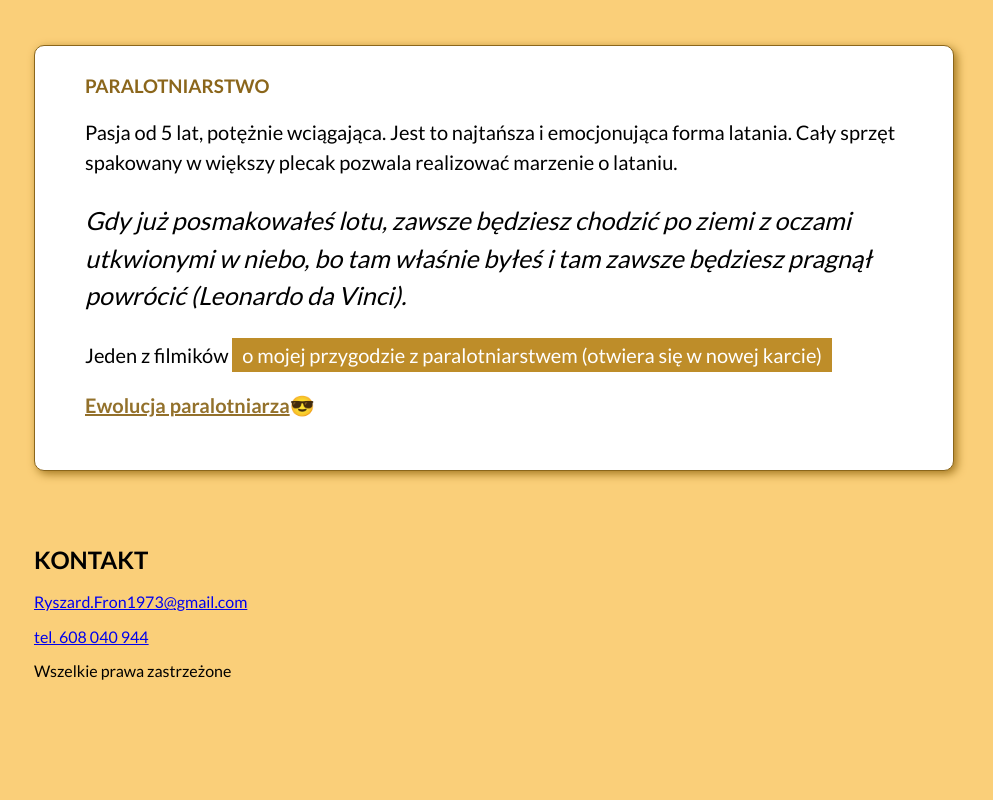
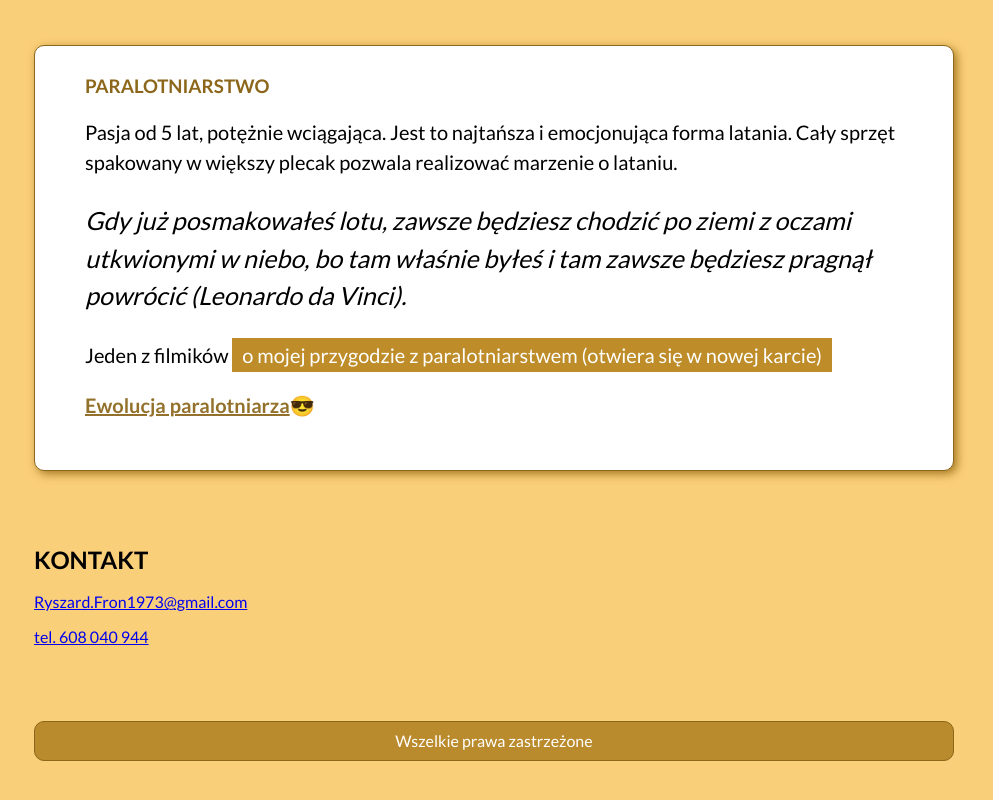
Before and after one commit to RyszardFron/homepage, a plain HTML site: page indeks.html in a window 1280 px wide. Shown: the part 2333-3133 px from the top of the page, without its empty margins (146-1139 px from the left). Before the commit the page ends 3053 px from the top, so only its background shows below. Drawn offline with nearby package versions, Linux system fonts and the light colour scheme.

Commit message:
Update style.css

```diff
--- a/css/style.css
+++ b/css/style.css
@@ -51,3 +51,13 @@ html {
   box-shadow: 3px 3px 10px 0px #a27720;
   border-radius: 10px;
 }
+
+.footer {
+    margin: 75px auto;
+    padding: 10px;
+    color: #fff;
+    text-align: center;
+    background-color: #ba8b2c;
+    border: 1px solid #8b661b;
+    border-radius: 10px;
+  }
```
